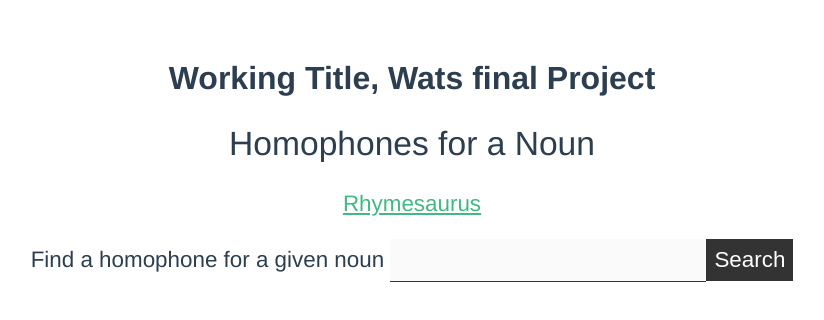
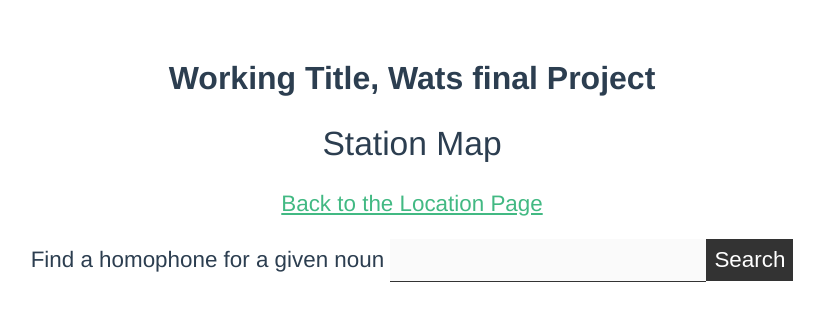
Before and after one commit to NateMeinhold/wats4000finalproject, a Vue app: page /#/adjfornoun in a window 1280 px wide. Shown: the top 320 px of the page, without its empty margins (228-1052 px from the left). Built offline with nearby package versions, Linux system fonts and the light colour scheme.

Commit message:
the settings are labled, need to set up the map part of the api

```diff
--- a/src/views/AdjForNoun.vue
+++ b/src/views/AdjForNoun.vue
@@ -1,8 +1,8 @@
 <template>
   <div class="adjfornoun">
-      <h2>Homophones for a Noun</h2> <!--Adjective for a noun-->
+      <h2>Station Map</h2>
       <p>
-       <router-link to="/">Rhymesaurus</router-link>
+       <router-link to="/">Back to the Location Page</router-link>
        </P>
     <form v-on:submit.prevent="findWords">
       <p>Find a homophone for a given noun
--- a/src/views/Sol.vue
+++ b/src/views/Sol.vue
@@ -14,8 +14,8 @@
     </div>
 
     <div class="map">
-      <p>Don't know where that is, See it on a Map!</p>
-      <p> <router-link to="/adjfornoun">Adjective for noun</router-link></p>
+      <!-- <p>Don't know where that is, See it on a Map!</p> -->
+      <p> <router-link to="/adjfornoun">See it on a Map</router-link></p>
       </div>
 
     <div class="sunset"></div>
```
Also changed, not shown: 9 other files (tests, documents, lock files or other folders).
